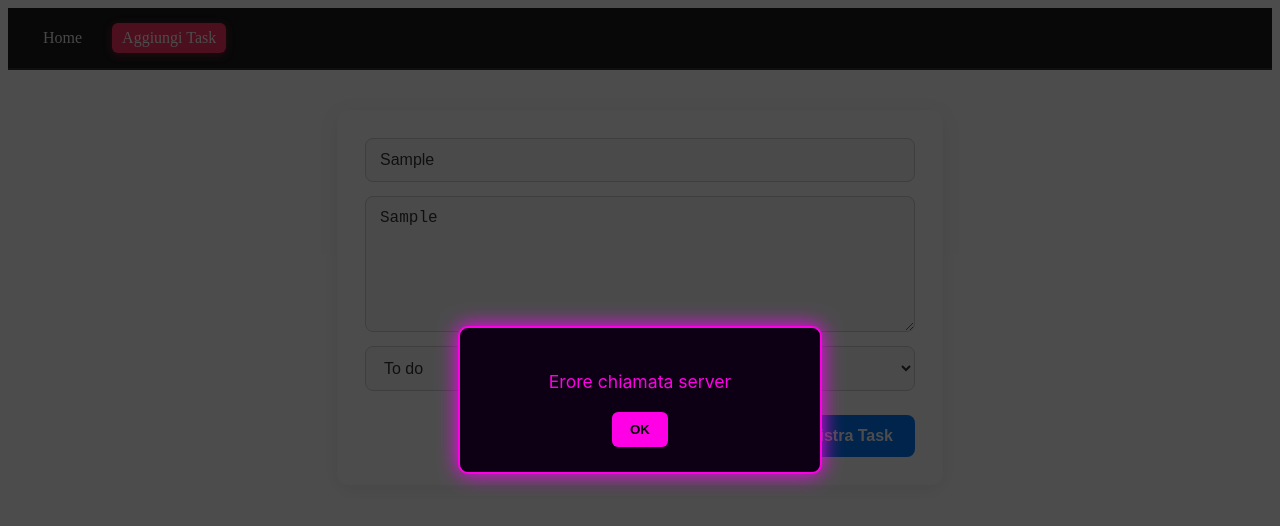
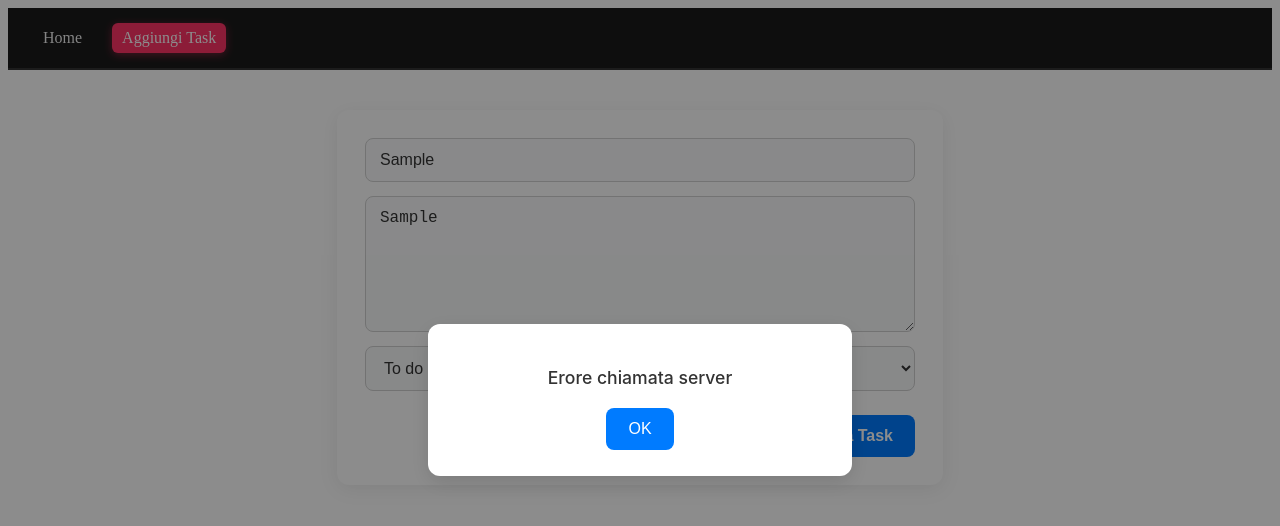
Before and after one commit to dpalexandru/ex-react-task-manager, a React (Vite) app: page /addtask in a window 1280 px wide. Both pictures are taken after typing "Sample", "Sample" into the empty fields and a click on the button "Registra Task". Shown: the top 526 px of the page. Built offline with nearby package versions, Linux system fonts and the light colour scheme; no server answers.

Commit message:
[add] modal add,success and delite

```diff
--- a/src/index.css
+++ b/src/index.css
@@ -66,76 +66,85 @@
 /* M O D A L */
 
 
-.modale-errore {
-  background: rgba(255, 0, 255, 0.1);
-  border: 1px solid #ff00e6;
-  padding: 12px;
-  border-radius: 6px;
-  text-align: center;
-  margin-bottom: 15px;
-  color: #ff4dff;
-  font-weight: 600;
-}
-
-
-
+/* Overlay scuro e morbido */
 .modal-overlay {
   position: fixed;
   top: 0;
   left: 0;
   width: 100%;
   height: 100%;
-
-  background: rgba(0, 0, 0, 0.7);
-
+  background: rgba(0, 0, 0, 0.45);
   display: flex;
   justify-content: center;
   align-items: center;
-
-  z-index: 100;
+  z-index: 200;
 }
 
+/* Box modale */
 .modal-box {
-  background: #0d0014;
-  border: 2px solid #ff00e6;
-  border-radius: 10px;
-  padding: 25px 20px;
-  width: 80%;
-  max-width: 320px;
+  background: #fff;
+  padding: 26px 22px;
+  border-radius: 12px;
+  width: 85%;
+  max-width: 380px;
   text-align: center;
-  box-shadow: 0 0 20px #ff00ff;
+  box-shadow: 0 6px 20px rgba(0, 0, 0, 0.12);
+  font-family: "Inter", sans-serif;
+  animation: modalIn 0.2s ease-out;
 }
 
+/* Testo della modale */
 .modal-box p {
-  color: #ff00e6;
+  color: #333;
+  font-size: 1.1rem;
   margin-bottom: 20px;
-  font-size: 1.1rem;
+  font-weight: 500;
 }
 
+/* Bottone chiudi */
 .modal-box button {
-  background: #ff00e6;
-  color: #000;
+  background: #007bff;
+  color: #fff;
   border: none;
-  padding: 10px 18px;
-  border-radius: 6px;
+  padding: 12px 22px;
+  font-size: 1rem;
+  border-radius: 8px;
   cursor: pointer;
-  font-weight: bold;
-  transition: 0.2s;
+  transition: background 0.2s, transform 0.1s;
 }
 
 .modal-box button:hover {
-  background: #ff33ff;
-  box-shadow: 0 0 12px #ff00ff;
+  background: #0066d6;
+  transform: translateY(-1px);
 }
 
-.errore {
-  color: #ff4dff;
-  background: rgba(235, 229, 235, 0.08);
-  border-left: 3px solid #ff00e6;
-  padding: 6px 10px;
-  font-size: 0.9rem;
-  margin: 5px 0 0 10px;
-  border-radius: 4px;
+.modal-box button:active {
+  transform: translateY(0);
+}
+
+/* Messaggio di errore (stile banner sopra) */
+.modale-errore {
+  background: #ffeef0;
+  border-left: 4px solid #ff3b47;
+  padding: 10px 14px;
+  border-radius: 6px;
+  margin-bottom: 18px;
+  color: #b40c17;
+  font-weight: 600;
+  font-size: 0.95rem;
+}
+
+/* Animazione entrata */
+@keyframes modalIn {
+  from {
+    transform: translateY(-10px);
+    opacity: 0;
+  }
+
+  to {
+    transform: translateY(0);
+    opacity: 1;
+  }
 }
 
 /* F O R M   A D D   T A S K */
```
